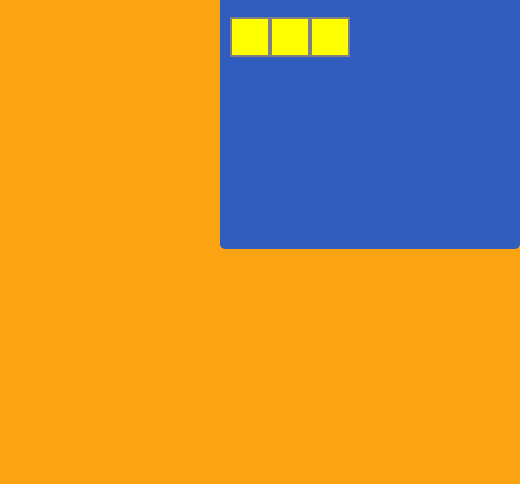
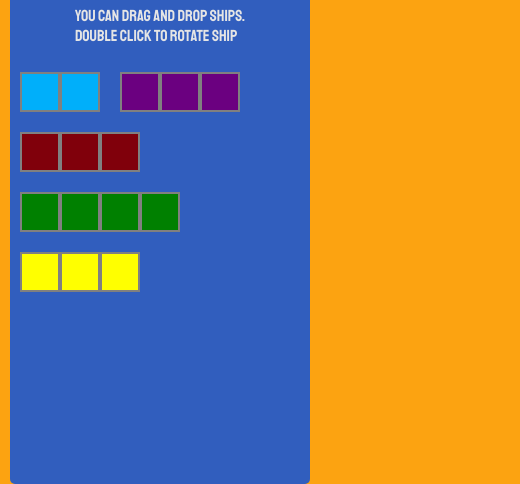
Before and after one commit to polhek/battleships-game, a website built with webpack: page src/index.html in a window 390 px wide. Shown: the part 744-1228 px from the top of the page, 520 px wide, since content can reach past the window. Before the commit the page ends 1086 px from the top, so only its background shows below. Built offline with nearby package versions, Linux system fonts and the light colour scheme.

Commit message:
Fixed for smaller screens, not perfect

```diff
--- a/src/styles/index.scss
+++ b/src/styles/index.scss
@@ -284,3 +284,12 @@ main {
   color: white;
   font: $font;
 }
+
+@media only screen and (max-width: 600px) {
+  .player-settings {
+    margin-top: 650px;
+    margin-left: 10px;
+    top: 100;
+    left: 0;
+  }
+}
```
Also changed, not shown: build/bundle.css (deleted), build/index.html (deleted), build/src/styles/Explosion-PNG.png (deleted), 7 other files.
